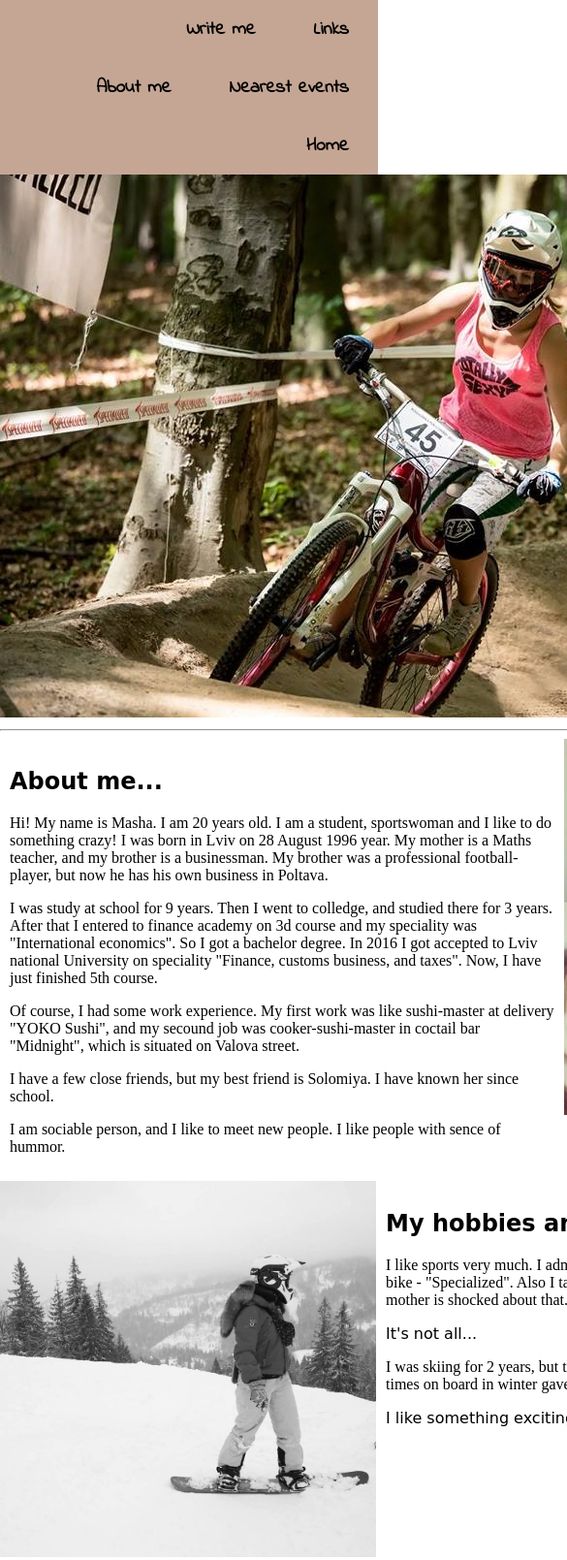
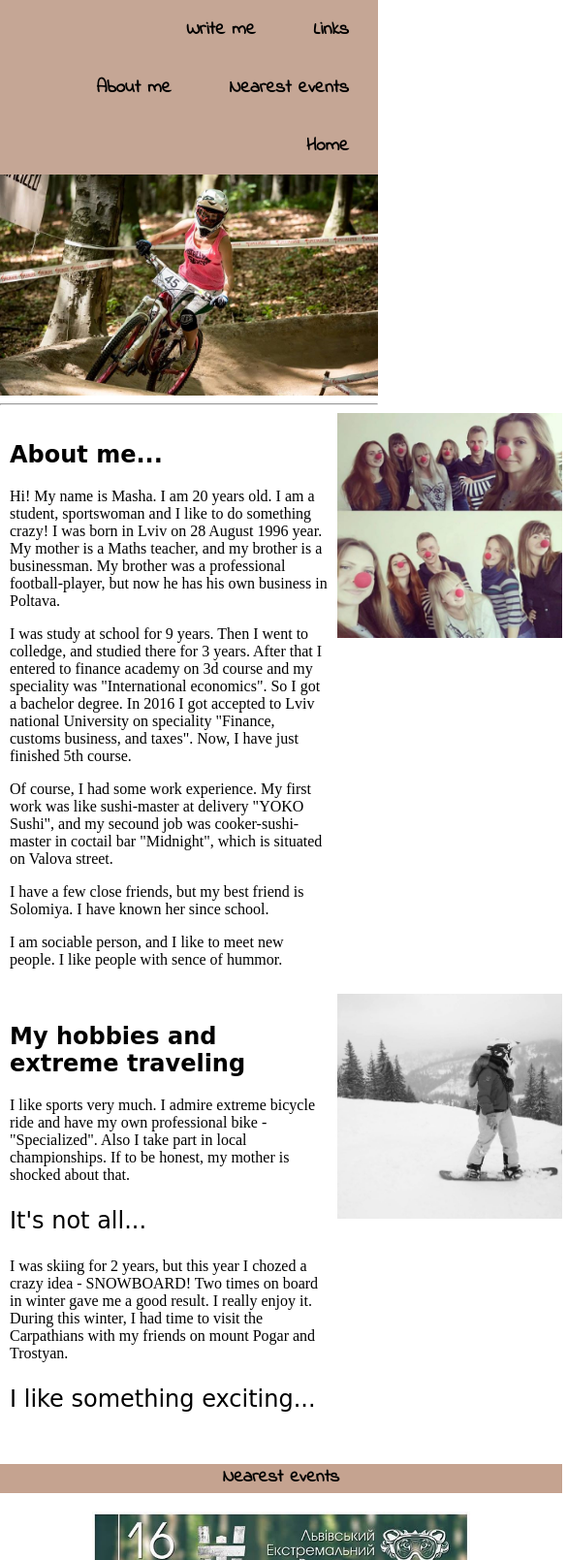
Before and after one commit to MashaKlimenko/my-own-page, a plain HTML site: page index.html in a window 390 px wide. Shown: the top 1609 px of the page at 97% size, 585 px wide, since content can reach past the window. Drawn offline with Linux system fonts and the light colour scheme; a web font is replaced by a local one.

Commit message:
Work with flex

```diff
--- a/index-layout.css
+++ b/index-layout.css
@@ -37,3 +37,40 @@ main aside {
 #pogu_vs._zahar {
     flex-wrap: wrap;
 }
+
+@media screen and (max-width: 600px) {
+
+/*aside {
+    display: flex;
+    flex-wrap: wrap;
+}*/
+/*
+aside div {
+    display: flex;
+    flex-wrap: wrap;
+    flex-basis: 100%;
+}*/
+
+
+main {
+    flex-wrap: wrap;
+}
+
+#new-summer {
+    flex-wrap: wrap;
+    justify-content: center;
+}
+
+#feedback {
+    flex-wrap: wrap;
+    justify-content: center;
+}
+
+main article {
+    order: 1;
+}
+
+main aside {
+    order: 2;
+}
+}
--- a/index.css
+++ b/index.css
@@ -35,6 +35,11 @@ li a:hover {
 
 article {
     padding: 10px;
+}
+
+#rider {
+    display: flex;
+    width: 100%;
 }
 
 aside img {
@@ -115,6 +120,7 @@ figure img {
 
 .p-font {
     font-family: 'Clicker Script', cursive;
+    font-size: 1.5em;
 }
 
 .great-vibes-font {
--- a/index.html
+++ b/index.html
@@ -36,7 +36,7 @@
                 </nav>
             </header>
             <div>
-                <img src="img/rider.jpg" alt="Ride a bike in bike-park Pogulianka">
+                <img src="img/rider.jpg" alt="Ride a bike in bike-park Pogulianka" id="rider">
                 <hr>
             </div>
         <main>
@@ -60,7 +60,7 @@
                     <h2 class="headline">My hobbies and extreme traveling</h2>
                     <p>I like sports very much. I admire extreme bicycle ride and have my own professional bike - "Specialized". Also I take part in local championships. If to be honest, my mother is shocked about that. </p>
                     <p class="p-font">It's not all...</p>
-                    <p>I was skiing for 2 years, but this year I chozed a crazy idea - SNOWBOARD! Two times on board in winter gave me a good result. I really enjoy it.</p>
+                    <p>I was skiing for 2 years, but this year I chozed a crazy idea - SNOWBOARD! Two times on board in winter gave me a good result. I really enjoy it. During this winter, I had time to visit the Carpathians with my friends on mount Pogar and Trostyan.</p>
                     <p class="p-font">I like something exciting...</p>
                 </article>
                 <aside>
```
